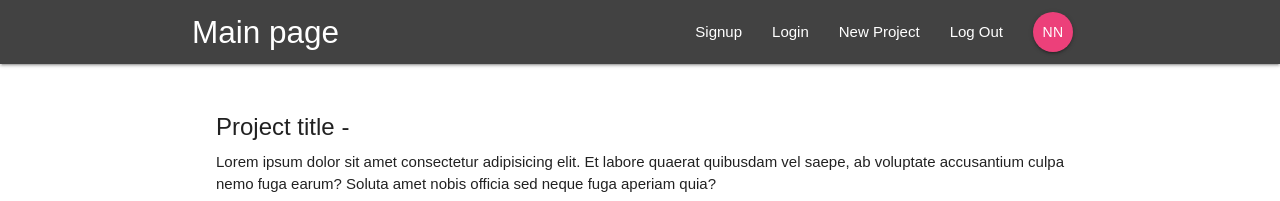
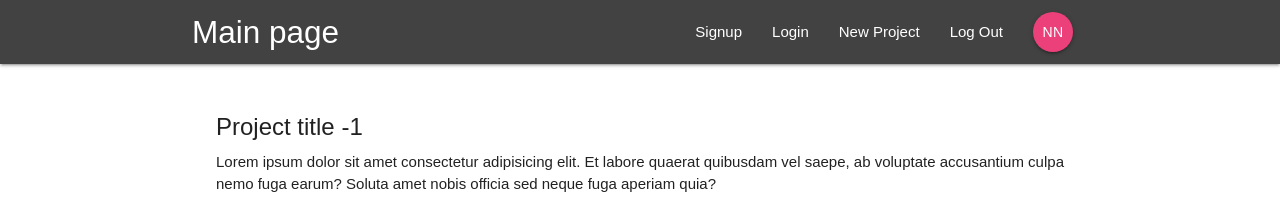
Before and after one commit to ciwwan1980/router-with-redux, a React (Create React App) app: page /project/1 in a window 1280 px wide. Shown: the top 201 px of the page. Built offline with nearby package versions, Linux system fonts and the light colour scheme.

Commit message:
adding-props.match.params-id-from-router

```diff
--- a/src/components/projects/ProjectDetails.js
+++ b/src/components/projects/ProjectDetails.js
@@ -2,11 +2,12 @@
 
 const ProjectDetails = (props) => {
  console.log(props, "props from router")
+   const id = props.match.params.id;
   return (
     <div className="container section project-details">
       <div className="card z-depth-0">
         <div className="card-content">
-          <span className="card-title">Project title -</span>
+          <span className="card-title">Project title -{id}</span>
           <p>Lorem ipsum dolor sit amet consectetur adipisicing elit. Et labore quaerat quibusdam vel saepe, ab voluptate accusantium culpa nemo fuga earum? Soluta amet nobis officia sed neque fuga aperiam quia?</p>
         </div>
         <div className="card-action grey lighten-4 grey-text">
```
